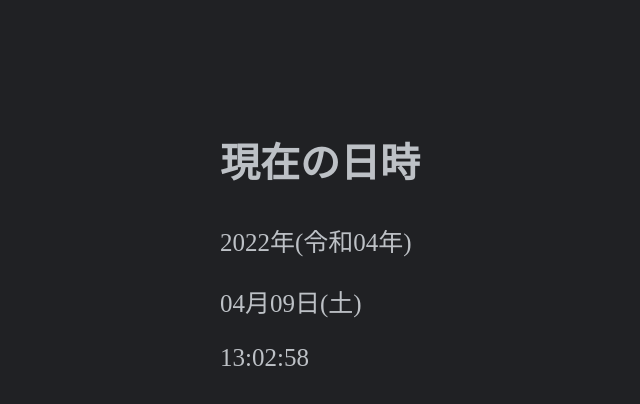
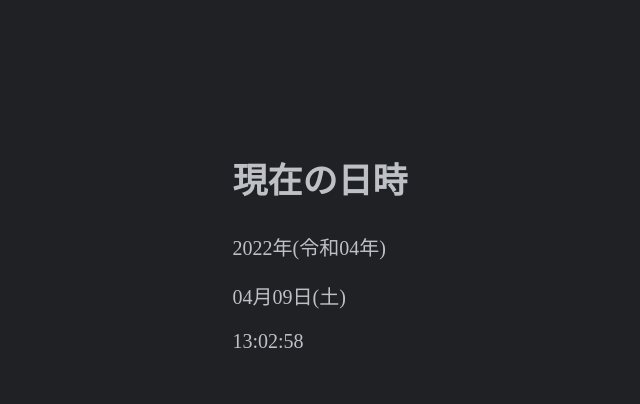
Before and after one commit to mtside01/VueClock, a plain HTML site: page index.html in a window 1280 px wide. Shown: the whole page, without its empty margins (320-960 px from the left). Drawn offline with nearby package versions, Linux system fonts and the light colour scheme.

Commit message:
Adjusted the font size

```diff
--- a/index.html
+++ b/index.html
@@ -69,12 +69,12 @@
     }
     .time,.year,.date{
         text-align: left;
-        font-size: 25px;
+        font-size: 20px;
         color:#BDC1C6;
     }
     h2{
         text-align: left;
-        font-size: 40px;
+        font-size: 35px;
         color:#BDC1C6;
     }
 </style>
```
